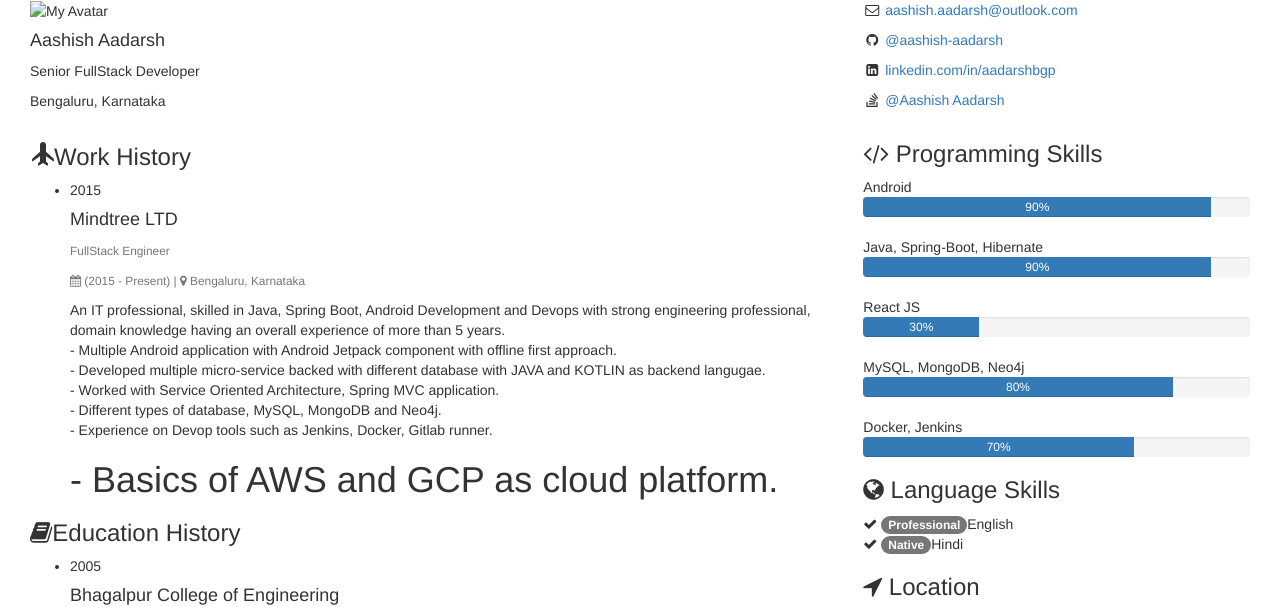
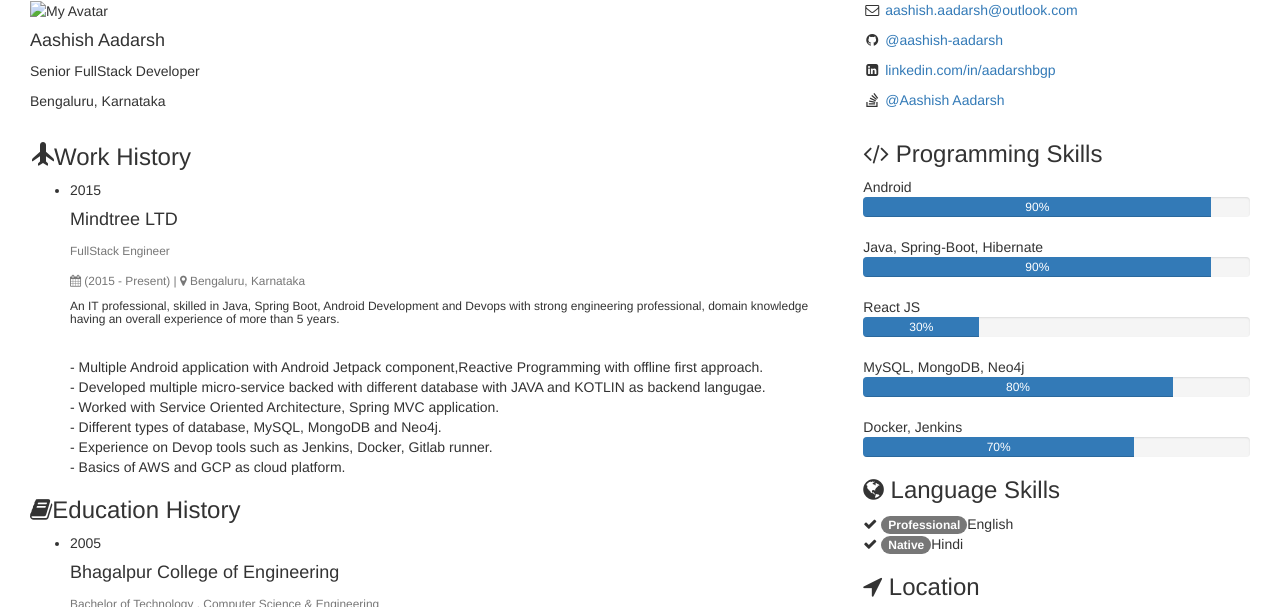
Before and after one commit to aashish-aadarsh/aashish-aadarsh.github.io, a Jekyll site: the page built from index.html, in a window 1280 px wide, cut to the strip 0-607 px from the top of the page. Built offline with Jekyll 4.4.1, drawn with Linux system fonts in a browser that asks for light colours; nearby versions of some CDN libraries.

Commit message:
Update _config.yml

```diff
--- a/_config.yml
+++ b/_config.yml
@@ -32,13 +32,13 @@ author:
       title: FullStack Engineer
       started: 2015
       duration: (2015 - Present)
-      description: An IT professional, skilled in Java, Spring Boot, Android Development and Devops with strong engineering professional, domain knowledge having an overall experience of more than 5 years.
-            <br>- Multiple Android application with Android Jetpack component with offline first approach.
+      description: <h6> An IT professional, skilled in Java, Spring Boot, Android Development and Devops with strong engineering professional, domain knowledge having an overall experience of more than 5 years.</h6>
+            <br>- Multiple Android application with Android Jetpack component,Reactive Programming with offline first approach.
             <br>- Developed multiple micro-service backed with different database with JAVA and KOTLIN as backend langugae.
             <br>- Worked with Service Oriented Architecture, Spring MVC application.
             <br>- Different types of database, MySQL, MongoDB and Neo4j.
             <br>- Experience on Devop tools such as Jenkins, Docker, Gitlab runner.
-            <br><h1>- Basics of AWS and GCP as cloud platform.</h1>
+            <br>- Basics of AWS and GCP as cloud platform.
 
   educationHistory:
     - education1:
```
